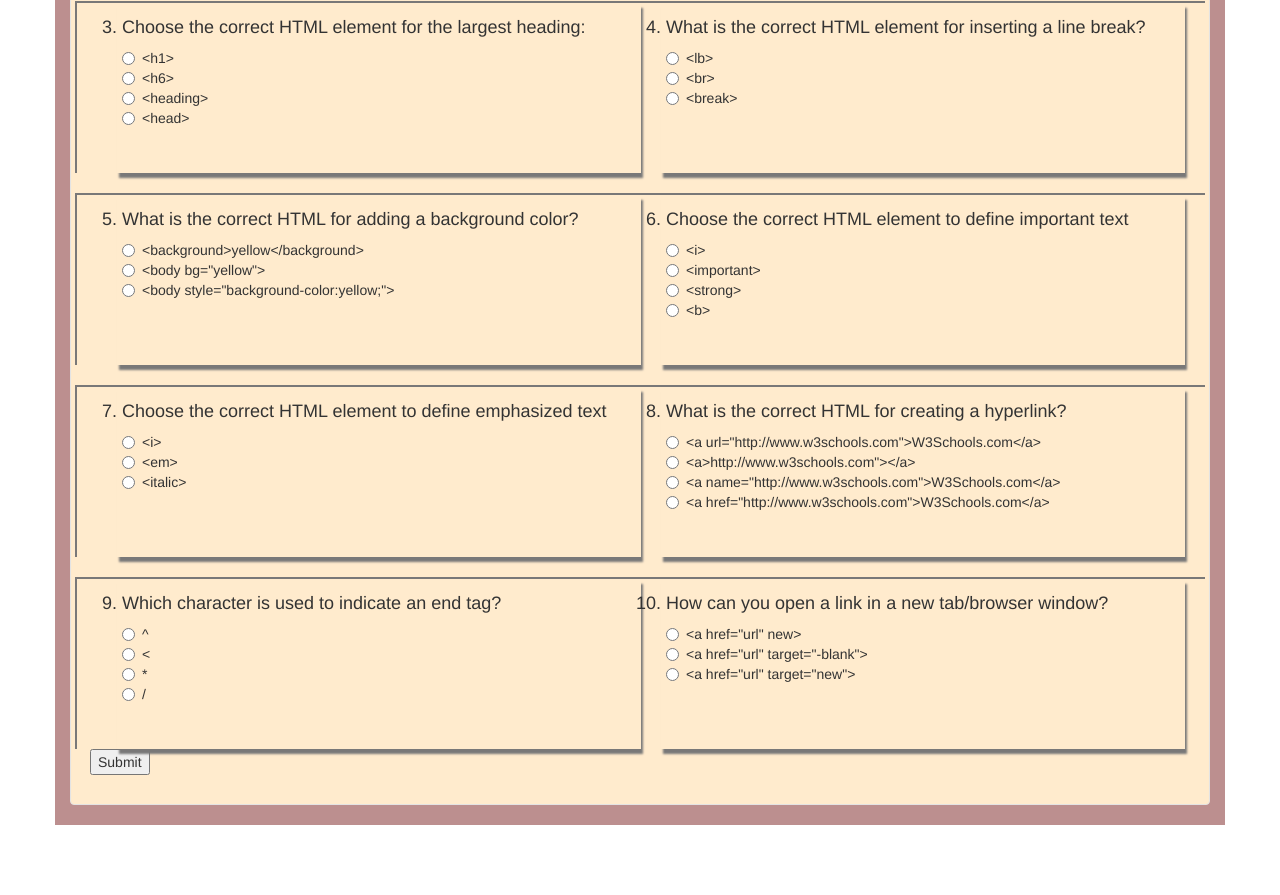
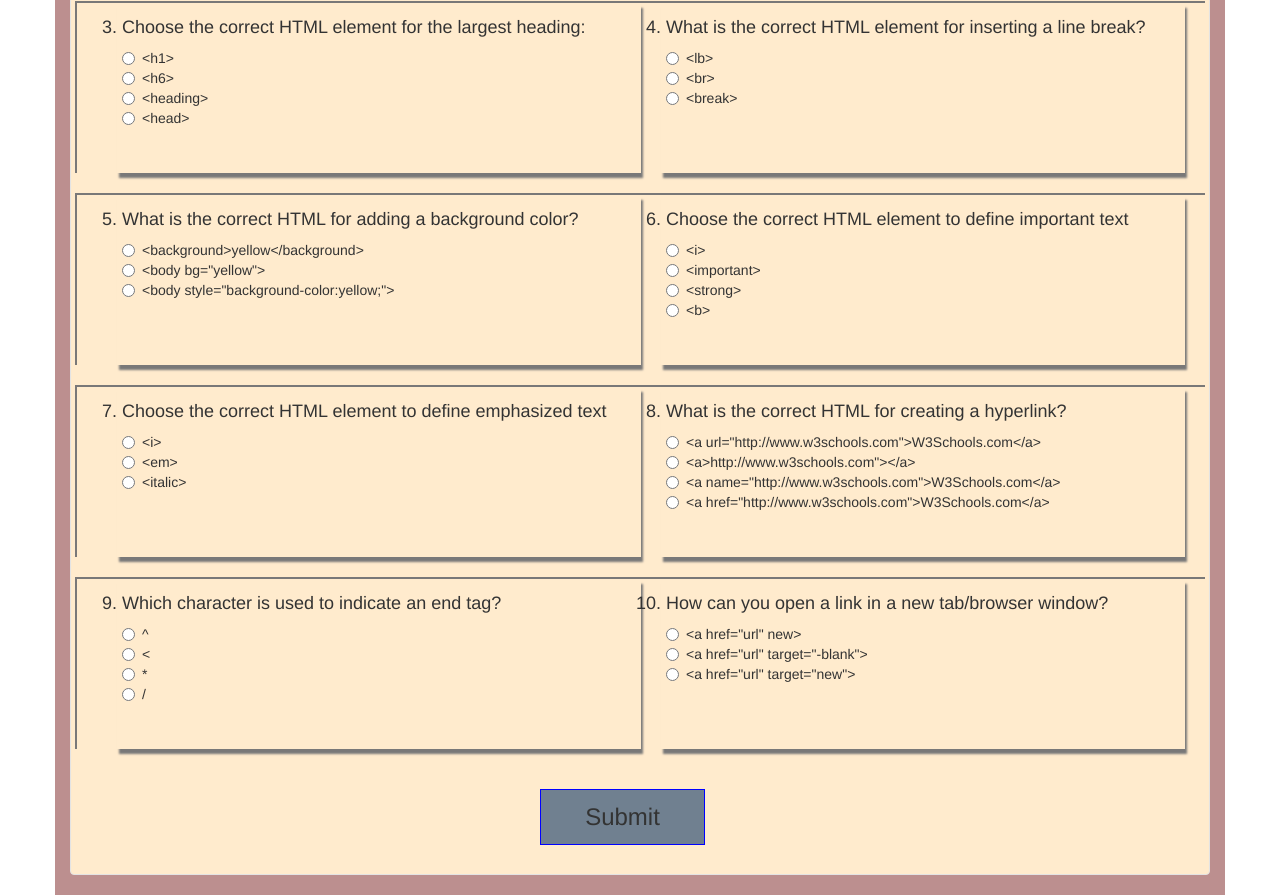
Before and after one commit to nyirahabineza/quiz, a plain HTML site: page index.html in a window 1280 px wide. Shown: the part 586-1481 px from the top of the page. Before the commit the page ends 1411 px from the top, so only its background shows below. Drawn offline with nearby package versions, Linux system fonts and the light colour scheme.

Commit message:
eding button

```diff
--- a/css.css
+++ b/css.css
@@ -35,3 +35,11 @@ span{
     border-top: 2px solid rgb(121, 120, 120);
     margin-top: 20px;
   }
+button{
+    padding:10px;
+    background-color:slategray;
+    border:1px solid blue;
+    font-size:24px;
+    width:15%;
+    margin-left:450px;
+}
--- a/index.html
+++ b/index.html
@@ -160,7 +160,7 @@
                               </div>
                               </Ol>
                             </div>
-                </form>
+                </form><br><br>
                 <button type="submit" onclick="check()">Submit</button>
                 </div>
                 </div>
```
